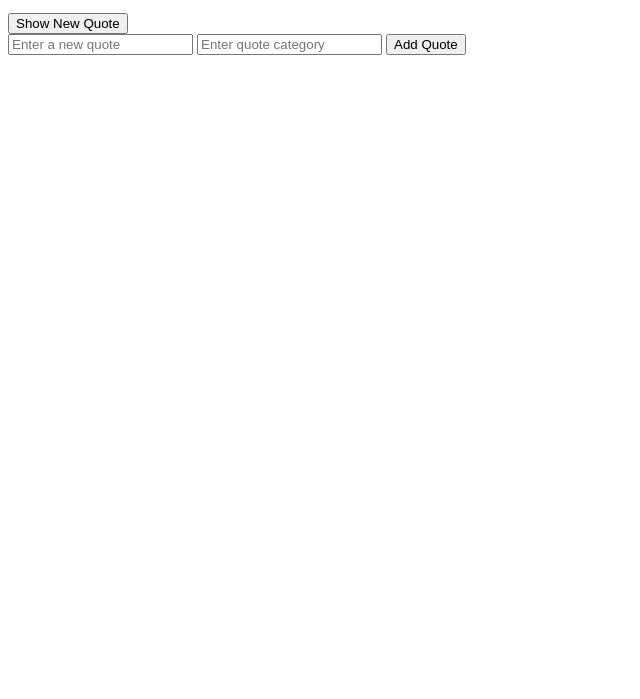
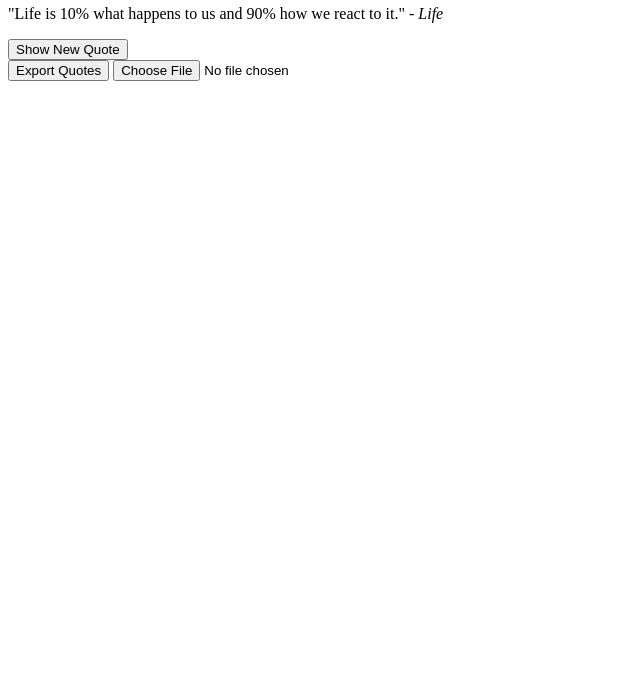
Before and after one commit to Rediet2023/alx_fe_javascript, a plain HTML site: page dom-manipulation/index.html in a window 1280 px wide. Shown: the part 101-800 px from the top of the page, without its empty margins (0-640 px from the left). Drawn offline with Linux system fonts and the light colour scheme.

Commit message:
updated script

```diff
--- a/dom-manipulation/index.html
+++ b/dom-manipulation/index.html
@@ -1,4 +1,4 @@
-<!DOCTYPE html>
+!DOCTYPE html>
 <html lang="en">
 <head>
   <meta charset="UTF-8">
@@ -9,10 +9,10 @@
   <h1>Dynamic Quote Generator</h1>
   <div id="quoteDisplay"></div>
   <button id="newQuote">Show New Quote</button>
+  <div id="quoteFormContainer"></div> <!-- Placeholder for the form -->
   <div>
-    <input id="creatAddQuoteForm" type="text" placeholder="Enter a new quote" />
-    <input id="newQuoteCategory" type="text" placeholder="Enter quote category" />
-    <button onclick="addQuote()">Add Quote</button>
+    <button onclick="exportToJsonFile()">Export Quotes</button>
+    <input type="file" id="importFile" accept=".json" onchange="importFromJsonFile(event)" />
   </div>
   <script src="script.js"></script>
 </body>
```
